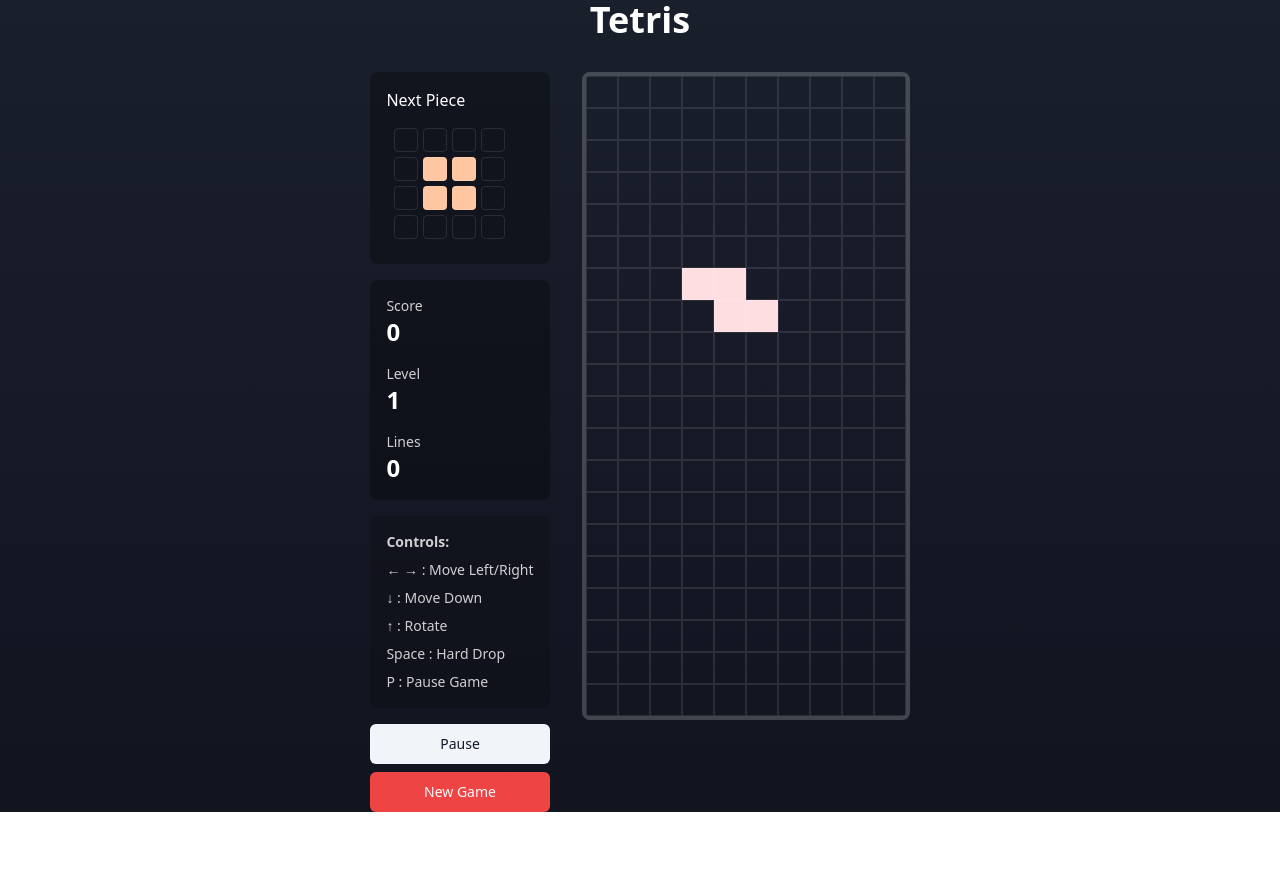
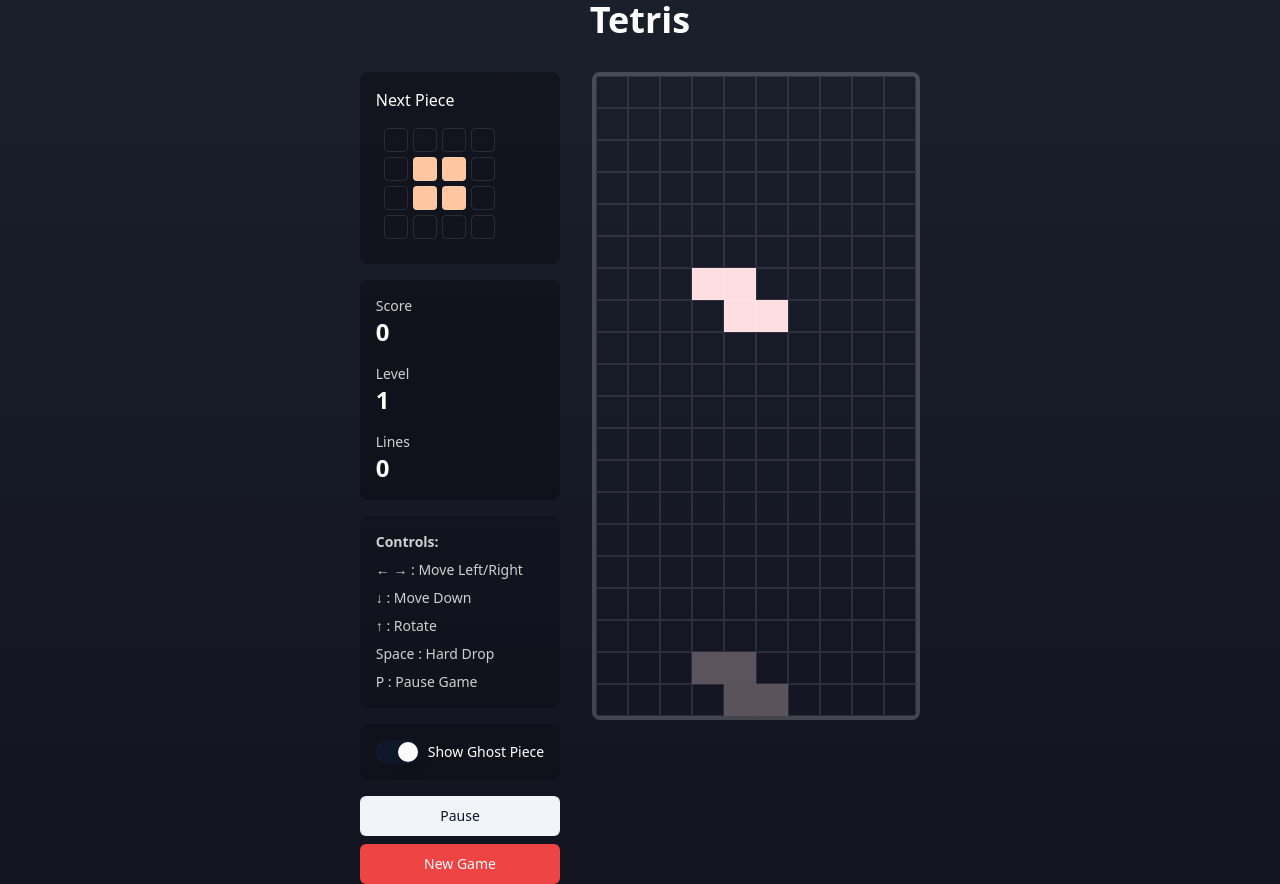
Before and after one commit to vitakul/colorful-brick-drop, a React (Vite) app: page / in a window 1280 px wide. Before the commit the page ends 812 px from the top, so only its background shows below. Built offline with nearby package versions, Linux system fonts and the light colour scheme.

Commit message:
Add helper for brick drop preview
Implement a feature that highlights the bottom of the grid with the current brick shape to indicate where it will land. This feature will be optional and can be toggled in the UI for user preference.
[skip gpt_engineer]

```diff
--- a/src/components/TetrisBoard.tsx
+++ b/src/components/TetrisBoard.tsx
@@ -5,11 +5,35 @@ interface TetrisBoardProps {
   board: number[][];
   currentPiece?: number[][];
   position?: { x: number; y: number };
+  ghostPiece?: number[][];
+  ghostPosition?: { x: number; y: number };
 }
 
-const TetrisBoard: React.FC<TetrisBoardProps> = ({ board, currentPiece, position }) => {
+const TetrisBoard: React.FC<TetrisBoardProps> = ({
+  board,
+  currentPiece,
+  position,
+  ghostPiece,
+  ghostPosition
+}) => {
   // Create a copy of the board to avoid mutating the original
   const displayBoard = board.map(row => [...row]);
+
+  // Add ghost piece to the display board first (so it appears behind the actual piece)
+  if (ghostPiece && ghostPosition) {
+    ghostPiece.forEach((row, y) => {
+      row.forEach((value, x) => {
+        if (value !== 0) {
+          const boardY = ghostPosition.y + y;
+          const boardX = ghostPosition.x + x;
+          if (boardY >= 0 && boardY < board.length && boardX >= 0 && boardX < board[0].length) {
+            // Use negative values to represent ghost pieces (for different styling)
+            displayBoard[boardY][boardX] = value * -1;
+          }
+        }
+      });
+    });
+  }
 
   // Merge the current piece into the display board
   if (currentPiece && position) {
@@ -35,7 +59,10 @@ const TetrisBoard: React.FC<TetrisBoardProps> = ({ board, currentPiece, position
               key={`${i}-${j}`}
               className="tetris-cell"
               style={{
-                backgroundColor: cell ? TETROMINO_COLORS[cell] : 'transparent',
+                backgroundColor: cell !== 0
+                  ? TETROMINO_COLORS[Math.abs(cell)]
+                  : 'transparent',
+                opacity: cell < 0 ? 0.3 : 1, // Ghost pieces are semi-transparent
               }}
             />
           ))}
--- a/src/hooks/useTetris.ts
+++ b/src/hooks/useTetris.ts
@@ -20,6 +20,7 @@ export const useTetris = () => {
   const [lines, setLines] = useState(0);
   const [gameOver, setGameOver] = useState(false);
   const [isPaused, setIsPaused] = useState(false);
+  const [showGhostPiece, setShowGhostPiece] = useState(true);
 
   const checkCollision = useCallback((piece: number[][], pos: { x: number; y: number }) => {
     for (let y = 0; y < piece.length; y++) {
@@ -40,6 +41,16 @@ export const useTetris = () => {
     }
     return false;
   }, [board]);
+
+  const getGhostPosition = useCallback(() => {
+    let ghostY = position.y;
+
+    while (!checkCollision(currentPiece, { x: position.x, y: ghostY + 1 })) {
+      ghostY++;
+    }
+
+    return { x: position.x, y: ghostY };
+  }, [currentPiece, position, checkCollision]);
 
   const rotatePiece = useCallback(() => {
     const rotated = currentPiece[0].map((_, i) =>
@@ -217,7 +228,10 @@ export const useTetris = () => {
     currentPiece,
     position,
     resetGame,
-    setIsPaused
+    setIsPaused,
+    showGhostPiece,
+    setShowGhostPiece,
+    getGhostPosition
   };
 };
 
--- a/src/pages/Index.tsx
+++ b/src/pages/Index.tsx
@@ -3,6 +3,8 @@ import TetrisBoard from '../components/TetrisBoard';
 import NextPiece from '../components/NextPiece';
 import GameStats from '../components/GameStats';
 import { Button } from '../components/ui/button';
+import { Switch } from '../components/ui/switch';
+import { Label } from '../components/ui/label';
 
 const Index = () => {
   const {
@@ -16,7 +18,10 @@ const Index = () => {
     currentPiece,
     position,
     resetGame,
-    setIsPaused
+    setIsPaused,
+    showGhostPiece,
+    setShowGhostPiece,
+    getGhostPosition
   } = useTetris();
 
   return (
@@ -34,6 +39,16 @@ const Index = () => {
               <p>↑ : Rotate</p>
               <p>Space : Hard Drop</p>
               <p>P : Pause Game</p>
+            </div>
+            <div className="bg-black/20 p-4 rounded-lg">
+              <div className="flex items-center space-x-2">
+                <Switch
+                  id="ghost-piece"
+                  checked={showGhostPiece}
+                  onCheckedChange={setShowGhostPiece}
+                />
+                <Label htmlFor="ghost-piece" className="text-white">Show Ghost Piece</Label>
+              </div>
             </div>
             <div className="space-y-2">
               <Button
@@ -57,6 +72,8 @@ const Index = () => {
               board={board}
               currentPiece={currentPiece}
               position={position}
+              ghostPiece={showGhostPiece ? currentPiece : undefined}
+              ghostPosition={showGhostPiece ? getGhostPosition() : undefined}
             />
             {(gameOver || isPaused) && (
               <div className="absolute inset-0 bg-black/70 flex items-center justify-center">
```
